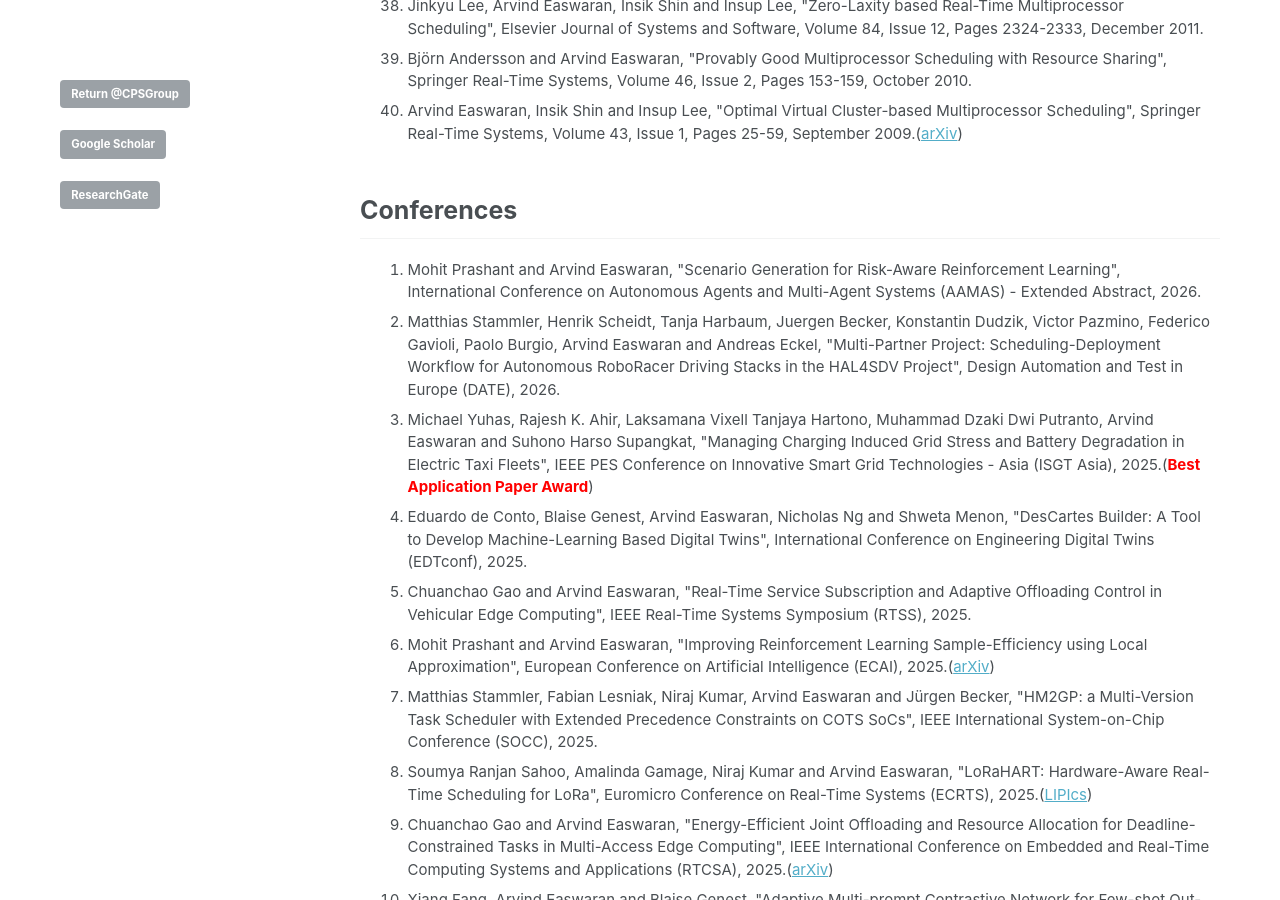
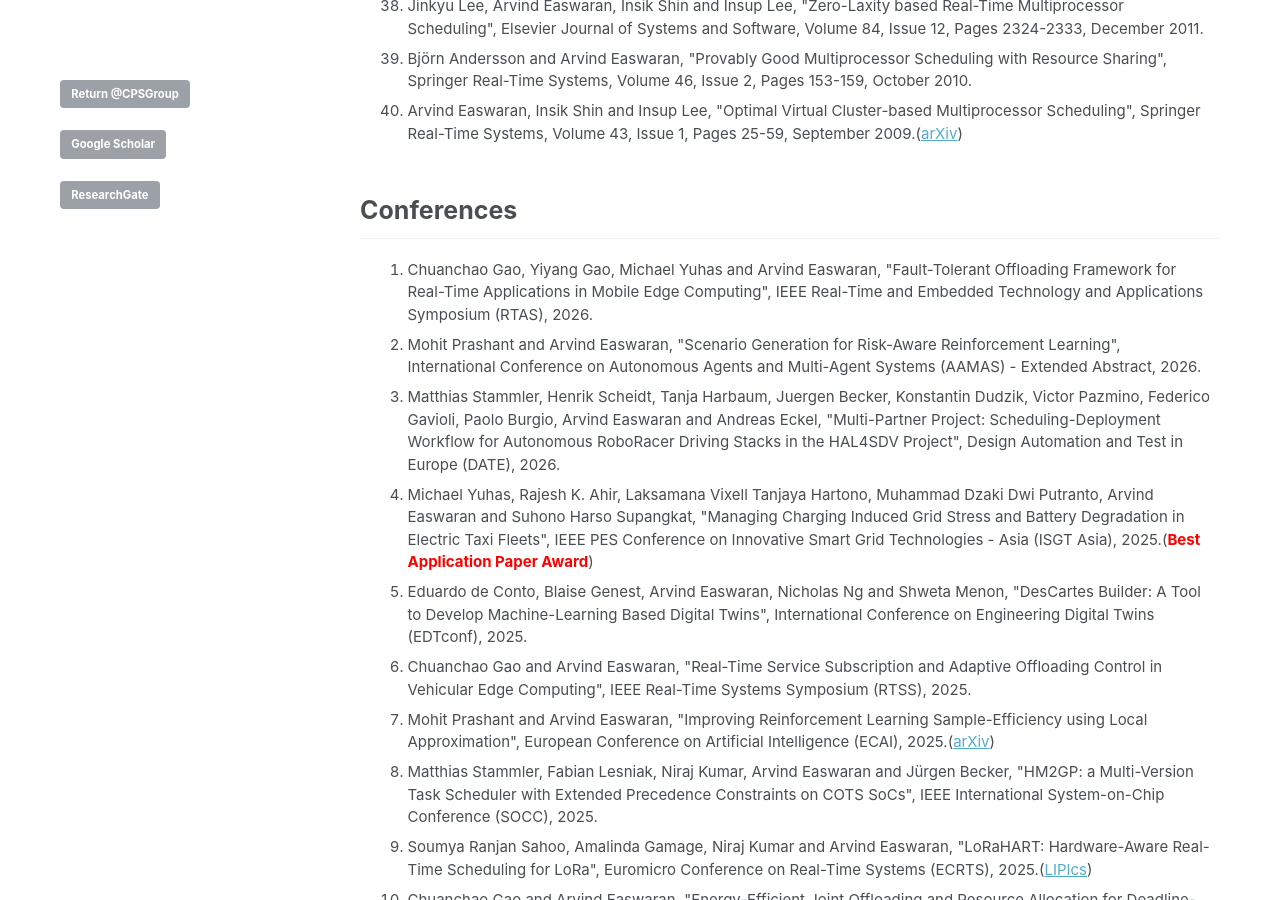
Before and after one commit to CPS-research-group/CPS-research-group.github.io, a Jekyll site: the page built from _pages/research_profile.md, in a window 1280 px wide and 900 px high, scrolled down 2776 px. Built offline with Jekyll 4.4.1, drawn with Linux system fonts in a browser that asks for light colours.

Commit message:
Updates.

```diff
--- a/_pages/research_profile.md
+++ b/_pages/research_profile.md
@@ -67,6 +67,7 @@ a.a:active {color:#0000FF; text-decoration:none;}
 
 ## Conferences
    <ol>
+   			<li class="a">Chuanchao Gao, Yiyang Gao, Michael Yuhas and Arvind Easwaran, "Fault-Tolerant Offloading Framework for Real-Time Applications in Mobile Edge Computing", IEEE Real-Time and Embedded Technology and Applications Symposium (RTAS), 2026.</li>
    			<li class="a">Mohit Prashant and Arvind Easwaran, "Scenario Generation for Risk-Aware Reinforcement Learning", International Conference on Autonomous Agents and Multi-Agent Systems (AAMAS) - Extended Abstract, 2026.</li>
    			<li class="a">Matthias Stammler, Henrik Scheidt, Tanja Harbaum, Juergen Becker, Konstantin Dudzik, Victor Pazmino, Federico Gavioli, Paolo Burgio, Arvind Easwaran and Andreas Eckel, "Multi-Partner Project: Scheduling-Deployment Workflow for Autonomous RoboRacer Driving Stacks in the HAL4SDV Project", Design Automation and Test in Europe (DATE), 2026.</li>
    			<li class="a">Michael Yuhas, Rajesh K. Ahir, Laksamana Vixell Tanjaya Hartono, Muhammad Dzaki Dwi Putranto, Arvind Easwaran and Suhono Harso Supangkat, "Managing Charging Induced Grid Stress and Battery Degradation in Electric Taxi Fleets", IEEE PES Conference on Innovative Smart Grid Technologies - Asia (ISGT Asia), 2025.(<font color="FF0000"><B>Best Application Paper Award</B></font>)</li>
```
